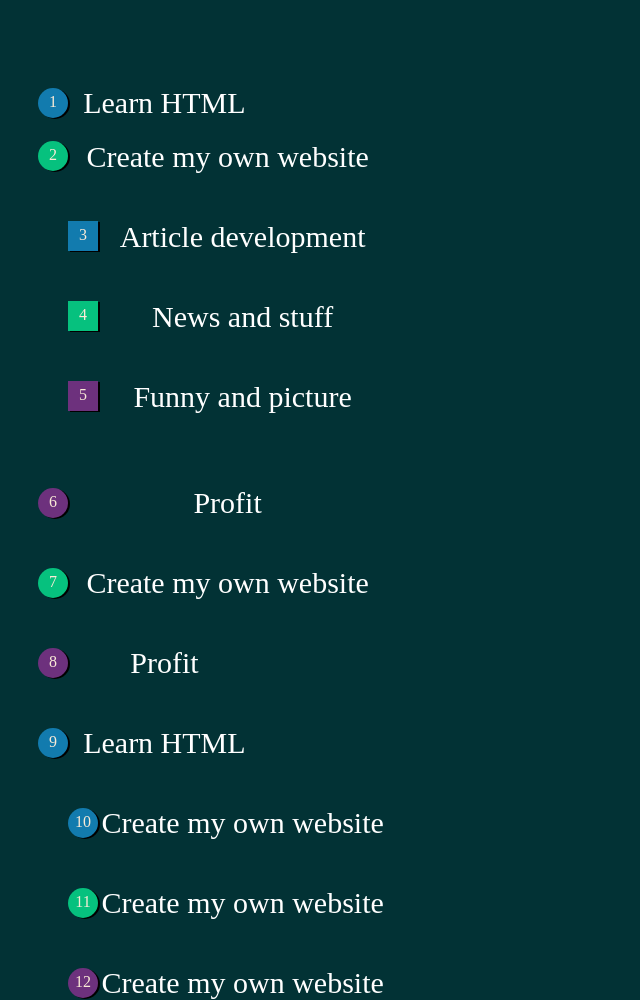
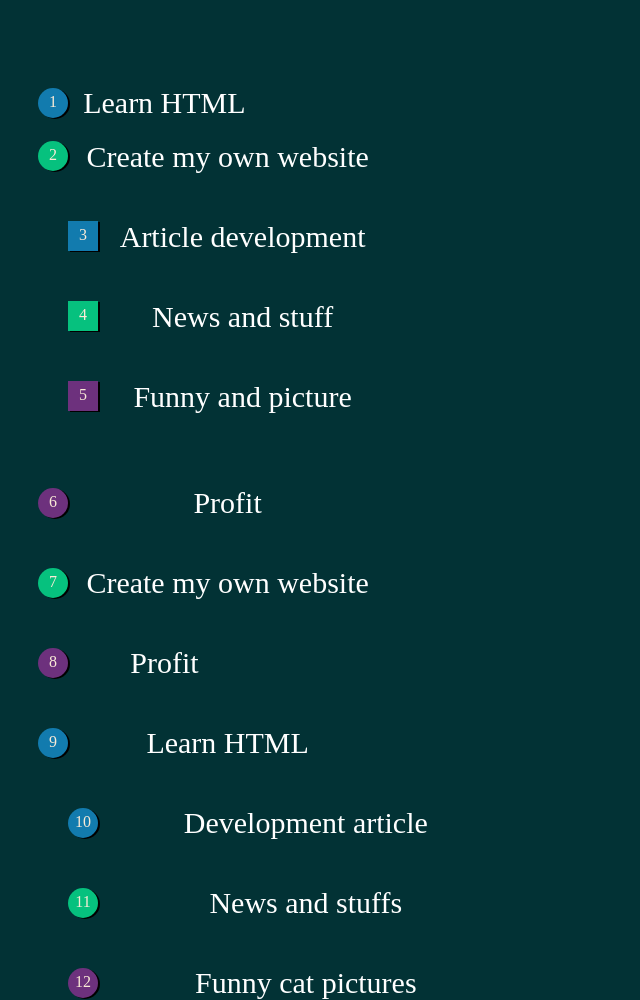
Before and after one commit to Joy-dey2020/CSS4.github.io, a plain HTML site: page index.html in a window 1280 px wide. Shown: the whole page, without its empty margins (0-640 px from the left). Drawn offline with Linux system fonts and the light colour scheme.

Commit message:
Add files via upload

```diff
--- a/index.html
+++ b/index.html
@@ -45,15 +45,15 @@
     </div>
     <div class="one">
         <div class="two">10</div>
-        <div class="three">Create my own website</div>
+        <div class="three">Development article</div>
     </div>
     <div class="four">
         <div class="five">11</div>
-        <div class="six">Create my own website</div>
+        <div class="six">News and stuffs</div>
     </div>
     <div class="seven">
         <div class="eight">12</div>
-        <div class="nine">Create my own website</div>
+        <div class="nine">Funny cat pictures</div>
     </div>
     </body>
 </html>
--- a/style.css
+++ b/style.css
@@ -258,7 +258,7 @@ body{
 .learn3{
     text-align: center;
     height: 30px;
-    width: 40%;
+    width: 60%;
     padding-top: 28px;
     color: white;
     font-size: 30px
@@ -288,7 +288,7 @@ body{
 .three{
     text-align: center;
     height: 30px;
-    width: 60%;
+    width: 80%;
     padding-top: 28px;
     color: white;
     font-size: 30px
@@ -317,7 +317,7 @@ body{
 .six{
     text-align: center;
     height: 30px;
-    width: 60%;
+    width: 80%;
     padding-top: 28px;
     color: white;
     font-size: 30px
@@ -346,7 +346,7 @@ body{
 .nine{
     text-align: center;
     height: 30px;
-    width: 60%;
+    width: 80%;
     padding-top: 28px;
     color: white;
     font-size: 30px
```
